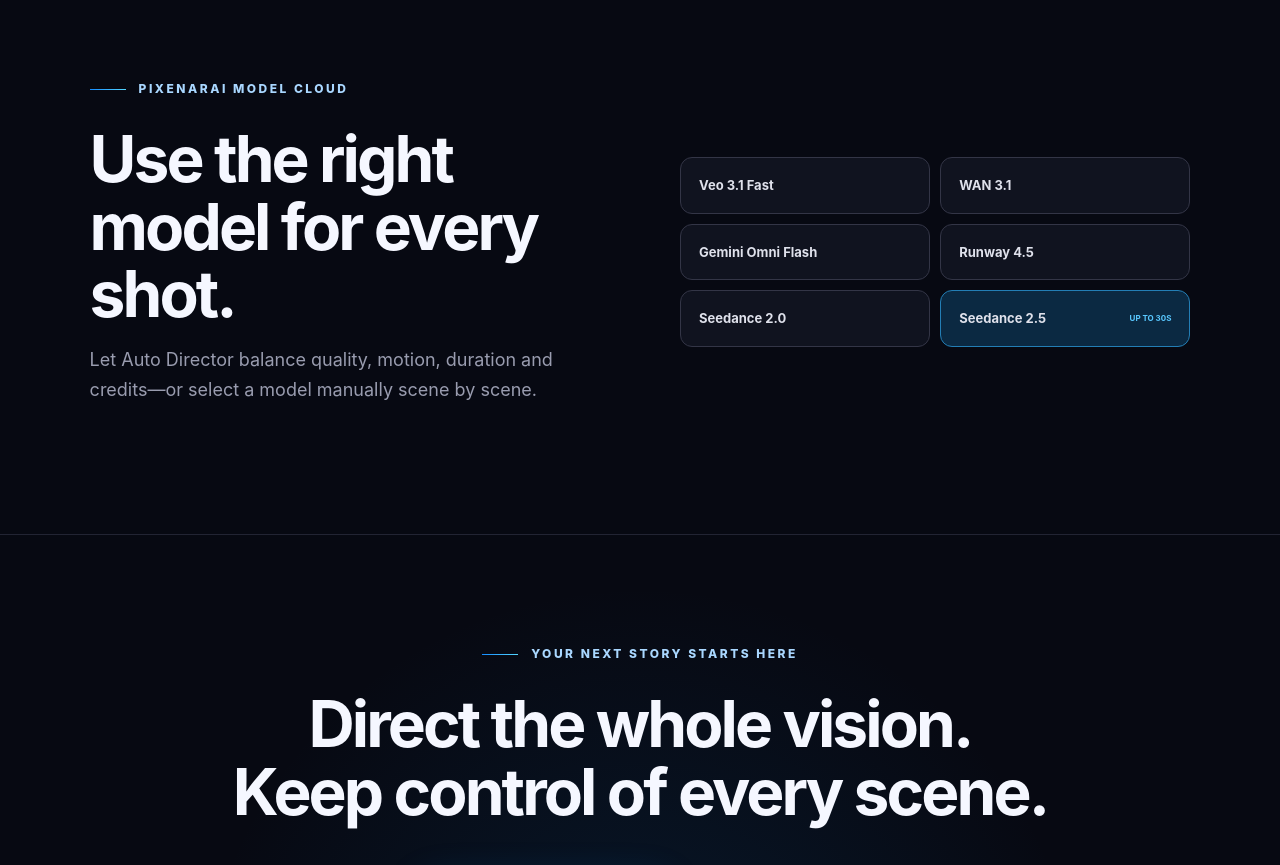
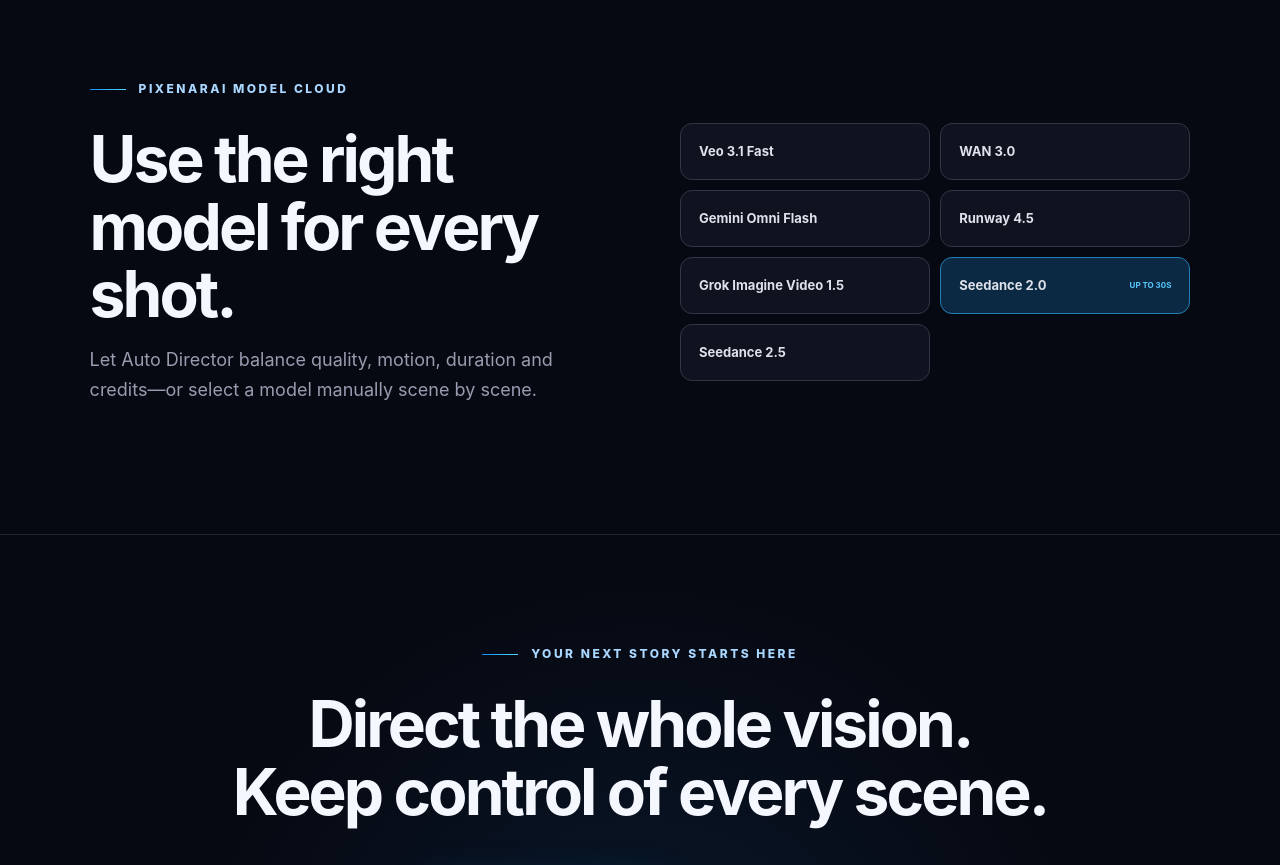
Before and after one commit to tntr24795-dot/PixenarMV, a Next.js app: page / in a window 1280 px wide. Shown: the part 5320-6185 px from the top of the page. Built offline with nearby package versions, Linux system fonts and the light colour scheme; no server answers; the database is empty.

Commit message:
Show Grok and current WAN generation in model cloud

```diff
--- a/app/page.tsx
+++ b/app/page.tsx
@@ -37,9 +37,10 @@ const workflow = [
 ];
 const modelNames = [
   "Veo 3.1 Fast",
-  "WAN 3.1",
+  "WAN 3.0",
   "Gemini Omni Flash",
   "Runway 4.5",
+  "Grok Imagine Video 1.5",
   "Seedance 2.0",
   "Seedance 2.5",
 ];
```
